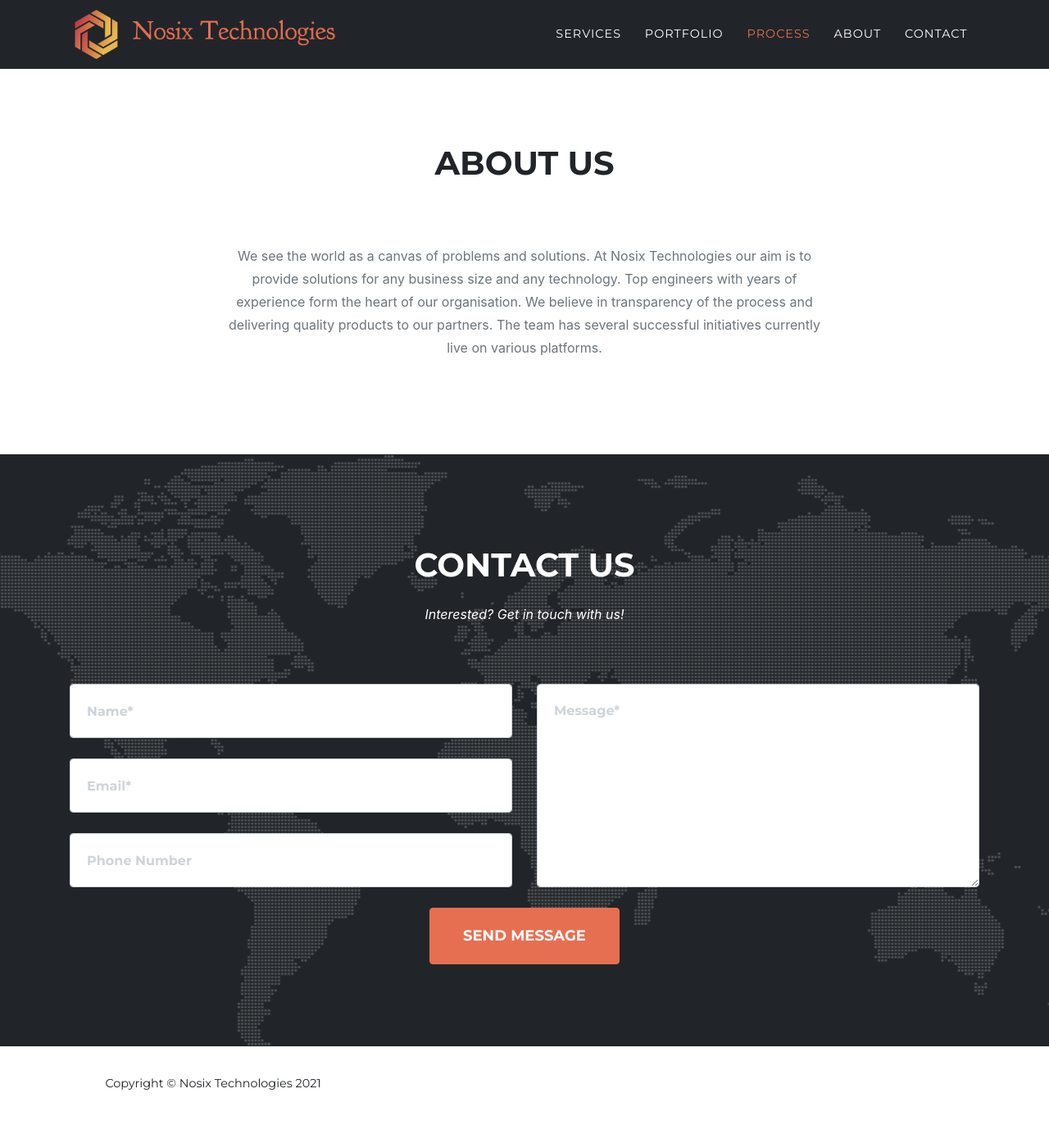
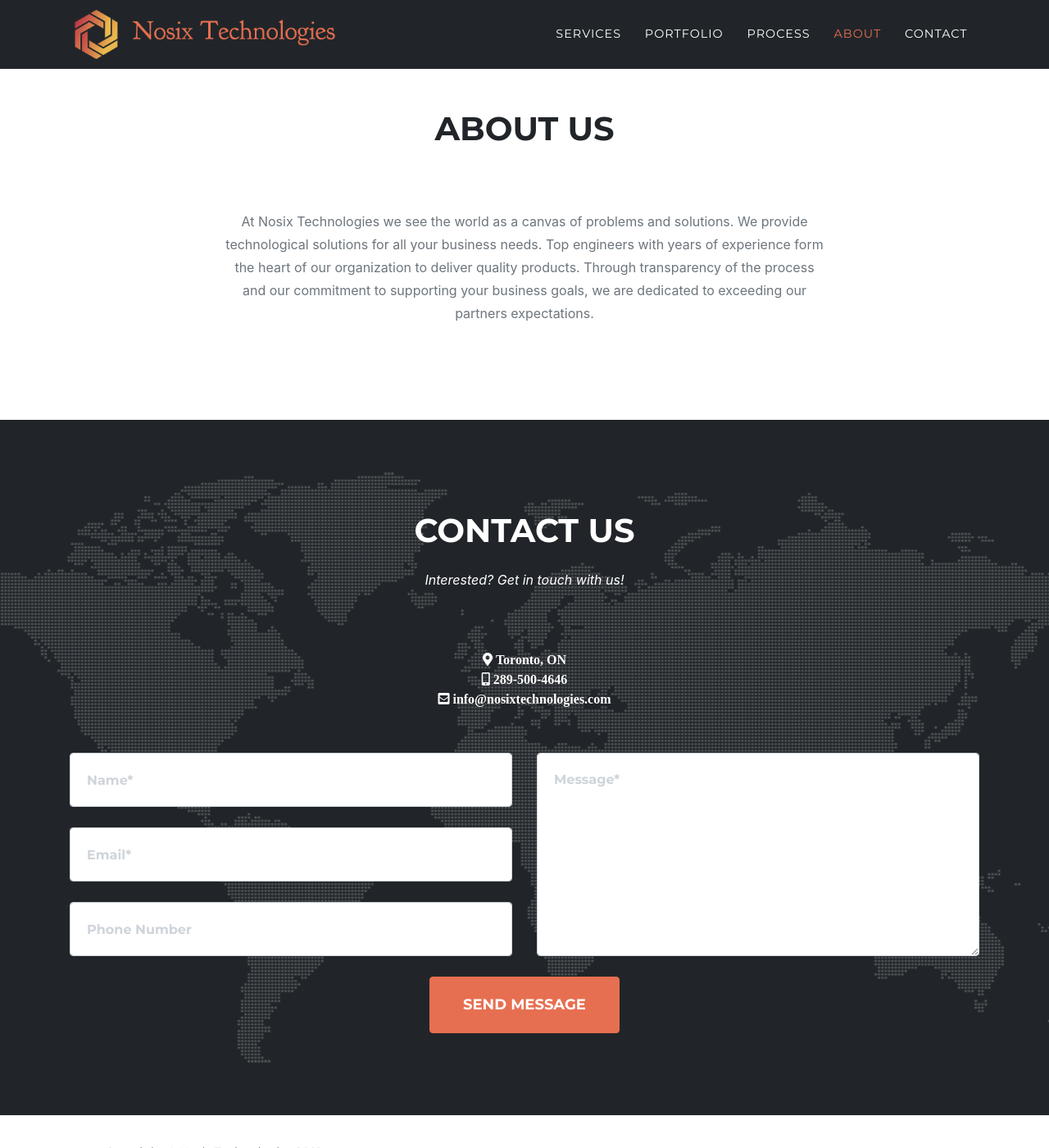
Before and after one commit to nosixtechnologies/main-site, a Jekyll site: the page built from index.md, in a window 1280 px wide and 1400 px high, scrolled down 5453 px. Shown: the whole window at 82% size. Built offline with Jekyll 4.4.1, drawn with Linux system fonts in a browser that asks for light colours; some web fonts are replaced; before the commit the page ends 6819 px from its top, so only the background shows below that; some of the changed text lies outside the part shown.

Commit message:
Services description updated. Added phone in contact us

```diff
--- a/_data/sitetext.yml
+++ b/_data/sitetext.yml
@@ -30,7 +30,7 @@ en: &DEFAULT_EN
       - title: "Software Consultancy"
         desc: "If you have an idea that could be a game changer, we can help you bring it to life"
         icon: fas fa-briefcase
-      - title: "Search Engine Optimisation (SEO)"
+      - title: "Search Engine Optimization (SEO)"
         desc: "Improve the ranking of your business through SEO"
         icon: fas fa-bullhorn
       - title: "Digital Marketing"
@@ -39,7 +39,7 @@ en: &DEFAULT_EN
       - title: "E-commerce (Online Store)"
         desc: "Meet your sales target"
         icon: fas fa-shopping-cart
-      - title: "Google Ad-words Service (Pay Per Click)"
+      - title: "Google Ads (Pay per Click)"
         desc: "Increase your revenue through Ads"
         icon: fas fa-coins
       - title: "Product Optimization"
@@ -107,7 +107,7 @@ en: &DEFAULT_EN
   about:
     title: "About us"
     # text: "our story"
-    description: "We see the world as a canvas of problems and solutions. At Nosix Technologies our aim is to provide solutions for any business size and any technology. Top engineers with years of experience form the heart of our organisation. We believe in transparency of the process and delivering quality products to our partners. The team has several successful initiatives currently live on various platforms."
+    description: "At Nosix Technologies we see the world as a canvas of problems and solutions. We provide technological solutions for all your business needs. Top engineers with years of experience form the heart of our organization to deliver quality products. Through transparency of the process and our commitment to supporting your business goals, we are dedicated to exceeding our partners expectations."
     section: about
 
   # clients:
--- a/_includes/contact.html
+++ b/_includes/contact.html
@@ -1,12 +1,26 @@
 <!-- Contact -->
-<section class="page-section" id="{{ site.data.sitetext[site.locale].contact.section | default: "contact" }}">
+<section class="page-section" id="{{ site.data.sitetext[site.locale].contact.section | default: " contact" }}">
   <div class="container">
     <div class="row">
       <div class="col-lg-12 text-center">
         <h2 class="section-heading text-uppercase">
           {{ site.data.sitetext[site.locale].contact.title | markdownify | default: Contact Us }}</h2>
-        <h3 class="section-subheading" style="color: white;">{{ site.data.sitetext[site.locale].contact.text | default: "" }}</h3>
+        <h3 class="section-subheading" style="color: white;">{{ site.data.sitetext[site.locale].contact.text | default:
+          "" }}</h3>
       </div>
+    </div>
+    <div class="row" style="padding-bottom:30px">
+      <div class="col-lg-12 text-center" style="color: white;">
+            <i class="fas fa-map-marker-alt"> Toronto, ON</i>
+            <br>
+            <i class="fas fa-mobile-alt"> <a style="color: white;" href="tel:289-500-4646"> 289-500-4646 </a></i>
+            <br>
+            <i class="fas fa-envelope-square"> <a style="color: white;" href="mailto:info@nosixtechnologies.com">
+                info@nosixtechnologies.com</a></i>
+          <br>
+          <br>
+
+        </div>
     </div>
     <div class="row">
       <div class="col-lg-12">
@@ -18,38 +32,46 @@
             <div class="col-md-6">
               <div class="form-group">
                 <input name="name" class="form-control" id="name" type="text"
-                  placeholder="{{ site.data.sitetext[site.locale].contact.name | default: "Name*" }}"
-                  required="required" data-validation-required-message="{{ site.data.sitetext[site.locale].contact.name-validation | default: "Please enter your name." }}">
+                  placeholder="{{ site.data.sitetext[site.locale].contact.name | default: " Name*" }}"
+                  required="required"
+                  data-validation-required-message="{{ site.data.sitetext[site.locale].contact.name-validation | default: "
+                  Please enter your name." }}">
                 <p class="help-block text-danger"></p>
               </div>
               <div class="form-group">
                 <input name="_replyto" class="form-control" id="email" type="email"
-                  placeholder="{{ site.data.sitetext[site.locale].contact.email | default: "Email*" }}"
-                  required="required" data-validation-required-message="{{ site.data.sitetext[site.locale].contact.email-validation | default: "Please enter your email address." }}">
+                  placeholder="{{ site.data.sitetext[site.locale].contact.email | default: " Email*" }}"
+                  required="required"
+                  data-validation-required-message="{{ site.data.sitetext[site.locale].contact.email-validation | default: "
+                  Please enter your email address." }}">
                 <p class="help-block text-danger"></p>
               </div>
               <div class="form-group">
                 <input name="phone" class="form-control" id="phone" type="tel"
-                  placeholder="{{ site.data.sitetext[site.locale].contact.phone | default: "Phone Number*" }}"
-                  required="required" data-validation-required-message="{{ site.data.sitetext[site.locale].contact.phone-validation | default: "Please enter your phone number." }}">
+                  placeholder="{{ site.data.sitetext[site.locale].contact.phone | default: " Phone Number*" }}"
+                  required="required"
+                  data-validation-required-message="{{ site.data.sitetext[site.locale].contact.phone-validation | default: "
+                  Please enter your phone number." }}">
                 <p class="help-block text-danger"></p>
               </div>
             </div>
             <div class="col-md-6">
               <div class="form-group">
                 <textarea name="message" class="form-control" id="message"
-                  placeholder="{{ site.data.sitetext[site.locale].contact.message | default: "Message*" }}"
-                  required="required" data-validation-required-message="{{ site.data.sitetext[site.locale].contact.message-validation | default: "Please enter a message." }}"></textarea>
+                  placeholder="{{ site.data.sitetext[site.locale].contact.message | default: " Message*" }}"
+                  required="required"
+                  data-validation-required-message="{{ site.data.sitetext[site.locale].contact.message-validation | default: "
+                  Please enter a message." }}"></textarea>
                 <p class="help-block text-danger"></p>
               </div>
             </div>
             <input type="hidden" name="_subject" id="email-subject"
-              value="{{ site.data.sitetext[site.locale].contact.subject | default: "Contact Form Submission" }}">
+              value="{{ site.data.sitetext[site.locale].contact.subject | default: " Contact Form Submission" }}">
             <div class="clearfix"></div>
             <div class="col-lg-12 text-center">
               <div id="success"></div>
-              <button id="sendMessageButton" class="btn btn-primary btn-xl text-uppercase"
-                type="submit">{{ site.data.sitetext[site.locale].contact.submit | default: "Send Message" }}</button>
+              <button id="sendMessageButton" class="btn btn-primary btn-xl text-uppercase" type="submit">{{
+                site.data.sitetext[site.locale].contact.submit | default: "Send Message" }}</button>
             </div>
             <input type="text" name="_gotcha" style="display:none">
             <input type="hidden" name="_next" value="#" />
@@ -58,5 +80,7 @@
       </div>
     </div>
   </div>
+  </div>
+  </div>
 </section>
 <!-- End Contact -->
```
